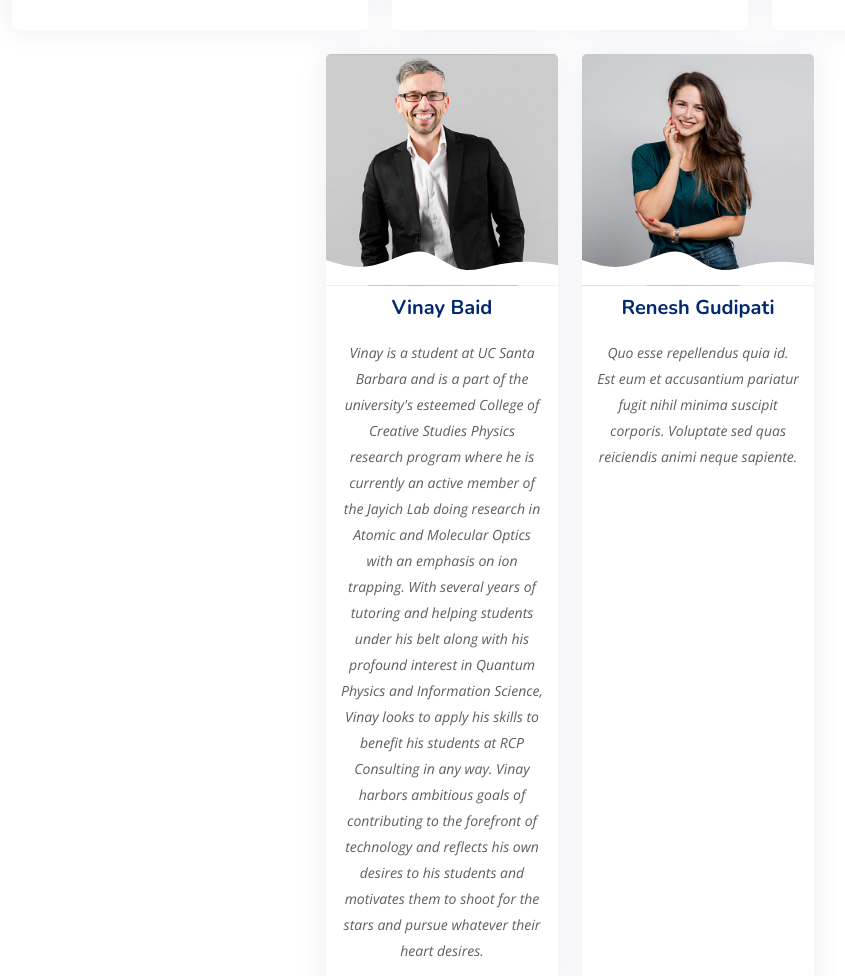
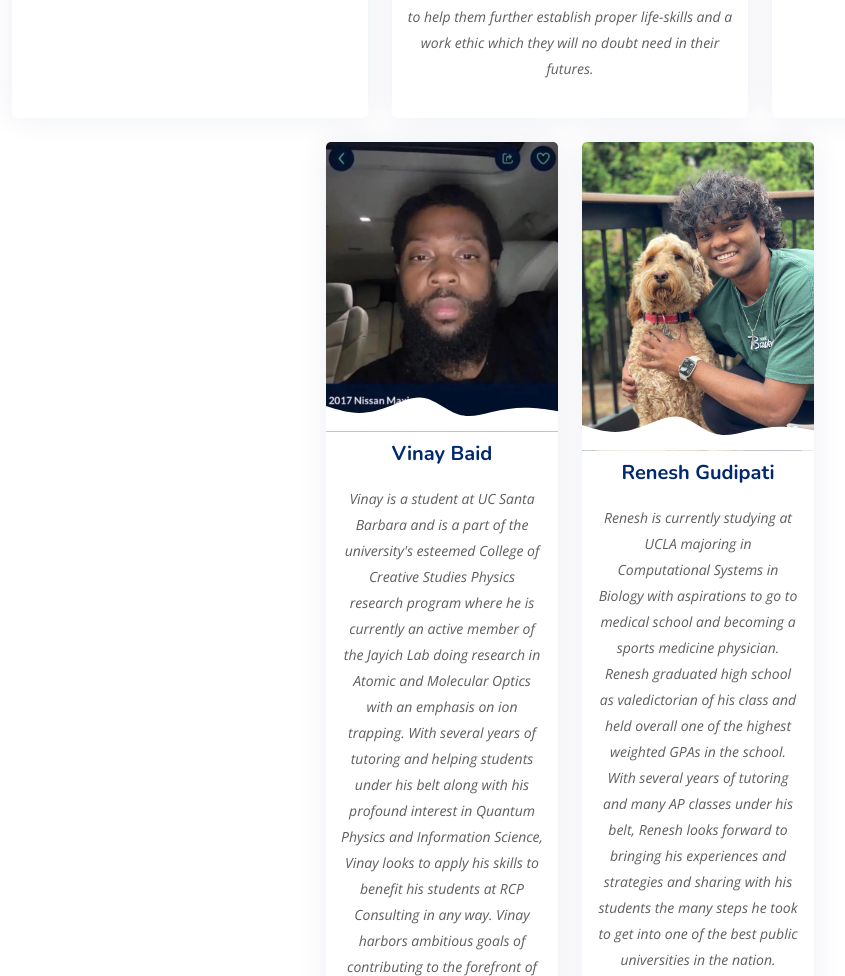
Before and after one commit to praveenksamy148/rcp_website, a plain HTML site: page team.html in a window 1280 px wide. Shown: the part 956-1932 px from the top of the page, without its empty margins (70-915 px from the left). Drawn offline with nearby package versions, Linux system fonts and the light colour scheme.

Commit message:
renesh bio changes

```diff
--- a/team.html
+++ b/team.html
@@ -105,7 +105,7 @@
           <div class="col-lg-4 col-md-4 d-flex align-items-stretch" data-aos="fade-up" data-aos-delay="200">
             <div class="member">
               <div class="member-img">
-                <img src="assets/img/team/team-2.jpg" class="img-fluid" alt="">
+                <img src="assets/img/team/jPoole.jpg" class="img-fluid" alt="">
                 <div class="social">
                   <a href=""><i class="bi bi-twitter"></i></a>
                   <a href=""><i class="bi bi-facebook"></i></a>
@@ -152,7 +152,7 @@
           <div class="col-lg-6 col-md-6 d-flex align-items-stretch" data-aos="fade-up" data-aos-delay="400">
             <div class="member">
               <div class="member-img">
-                <img src="assets/img/team/team-1.jpg" class="img-fluid" alt="">
+                <img src="assets/img/team/blackGuy.jpg" class="img-fluid" alt="">
                 <div class="social">
                   <a href=""><i class="bi bi-twitter"></i></a>
                   <a href=""><i class="bi bi-facebook"></i></a>
@@ -172,7 +172,7 @@
           <div class="col-lg-6 col-md-6 d-flex align-items-stretch" data-aos="fade-up" data-aos-delay="500">
             <div class="member">
               <div class="member-img">
-                <img src="assets/img/team/team-2.jpg" class="img-fluid" alt="">
+                <img src="assets/img/team/renesh.jpg" class="img-fluid" alt="">
                 <div class="social">
                   <a href=""><i class="bi bi-twitter"></i></a>
                   <a href=""><i class="bi bi-facebook"></i></a>
@@ -183,7 +183,8 @@
               <div class="member-info">
                 <h4>Renesh Gudipati</h4>
                 <!-- <span>Product Manager</span> -->
-                <p>Quo esse repellendus quia id. Est eum et accusantium pariatur fugit nihil minima suscipit corporis. Voluptate sed quas reiciendis animi neque sapiente.</p>
+                <p>Renesh is currently studying at UCLA majoring in Computational Systems in Biology with aspirations to go to medical school and becoming a sports medicine physician. Renesh graduated high school as valedictorian of his class and held overall one of the highest weighted GPAs in the school. With several years of tutoring and many AP classes under his belt, Renesh looks forward to bringing his experiences and strategies and sharing with his students the many steps he took to get into one of the best public universities in the nation. Though currently there are still quite a few years of rigorous schooling and education Renesh has to furthermore go through to reach his dream goal, he keeps a strong mindset and persists for anyone chasing their dreams to never be discouraged.
+                </p>
               </div>
             </div>
           </div>
```
Also changed, not shown: assets/img/team/blackGuy.jpg (added), assets/img/team/jPoole.jpg (added), assets/img/team/renesh.jpg (added).
